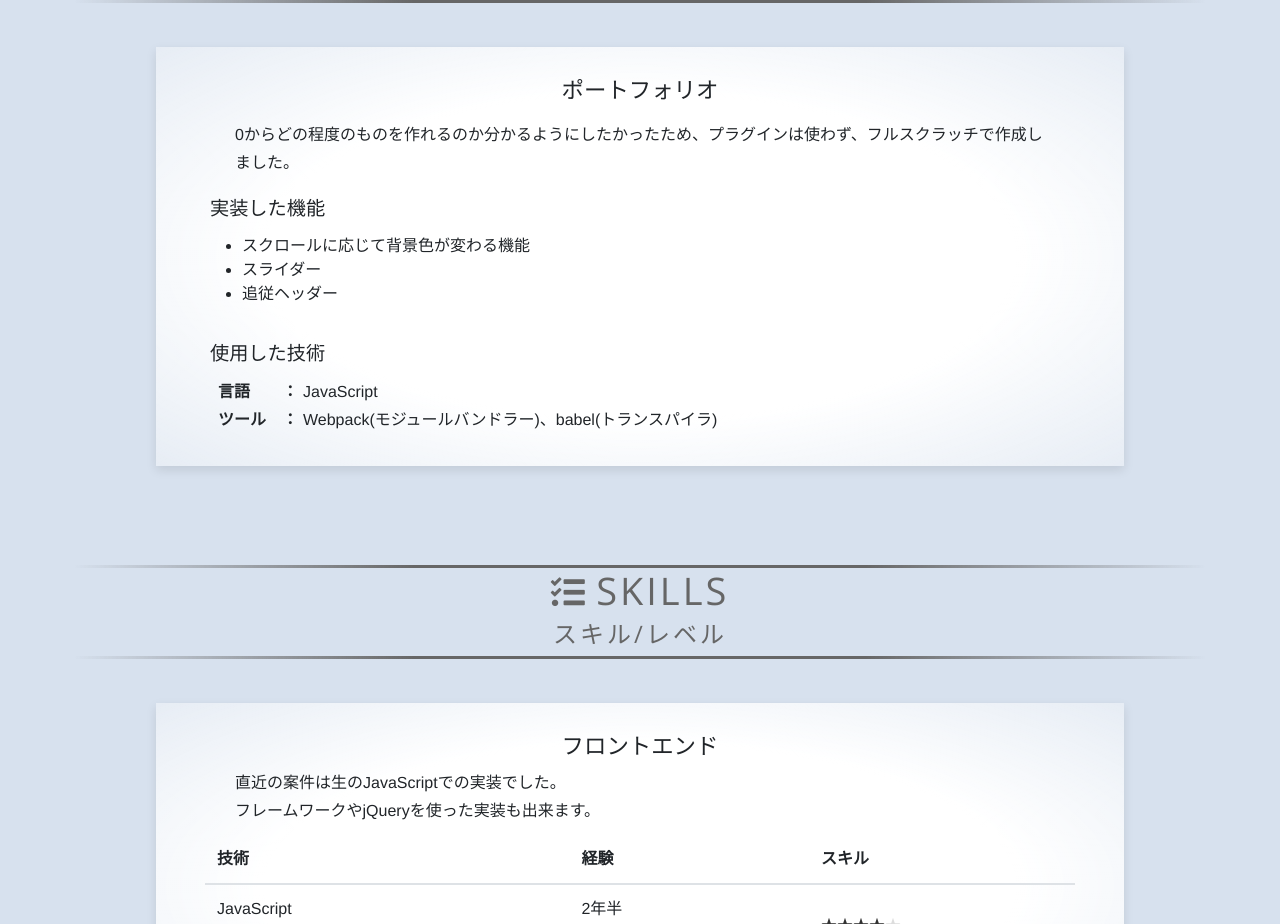
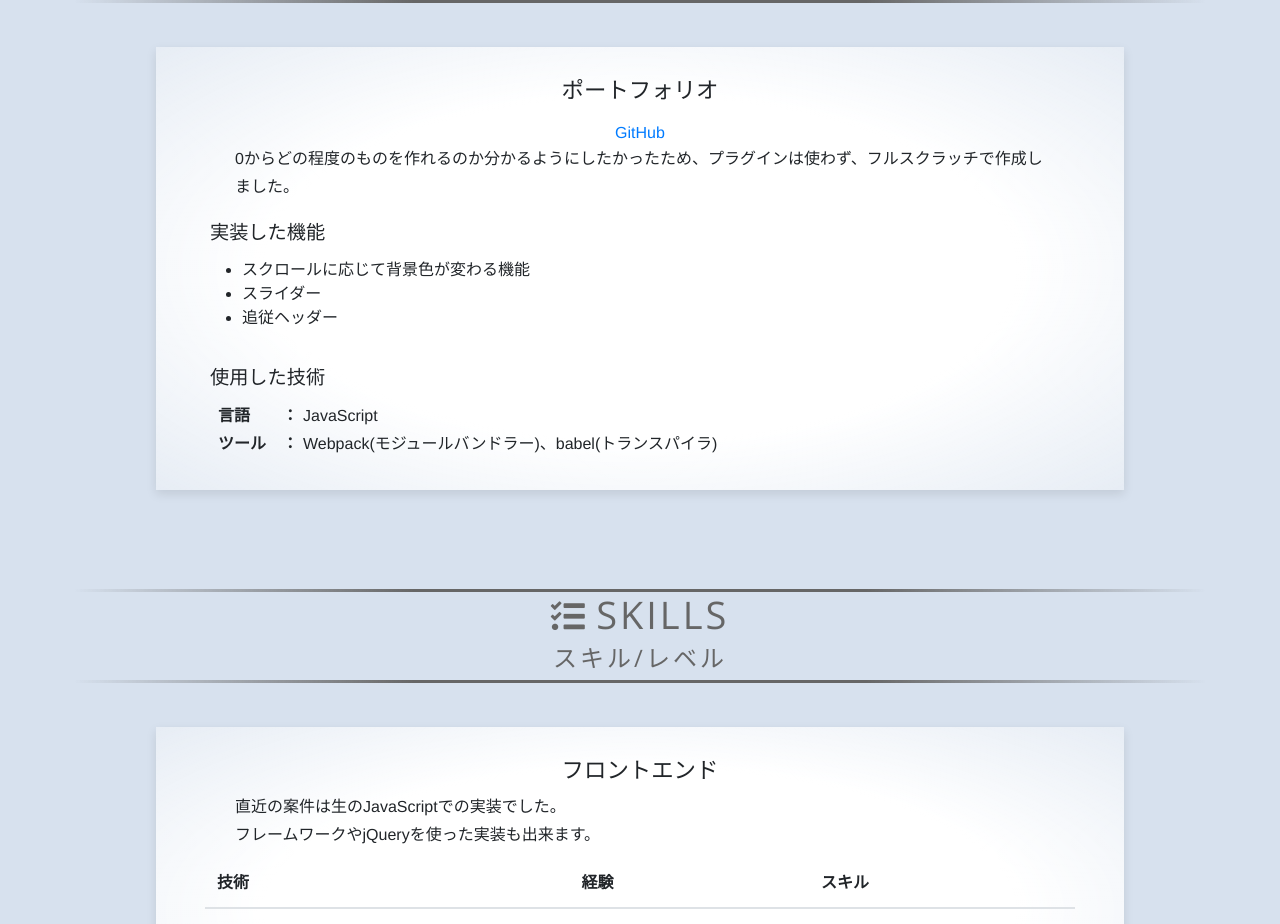
Before and after one commit to ashinon/portfolio, a website built with webpack: page index.html in a window 1280 px wide. Shown: the part 1492-2416 px from the top of the page. Built offline with nearby package versions, Linux system fonts and the light colour scheme.

Commit message:
[modify] 作品のソースへのリンクを追加

```diff
--- a/index.html
+++ b/index.html
@@ -91,6 +91,7 @@
         <div class="contents-box">
           <div class="contents-inner-area">
             <h3>ポートフォリオ</h3>
+            <a href="https://github.com/ashinon/portfolio">GitHub</a>
             <p>
               0からどの程度のものを作れるのか分かるようにしたかったため、プラグインは使わず、フルスクラッチで作成しました。<br />
             </p>
```
